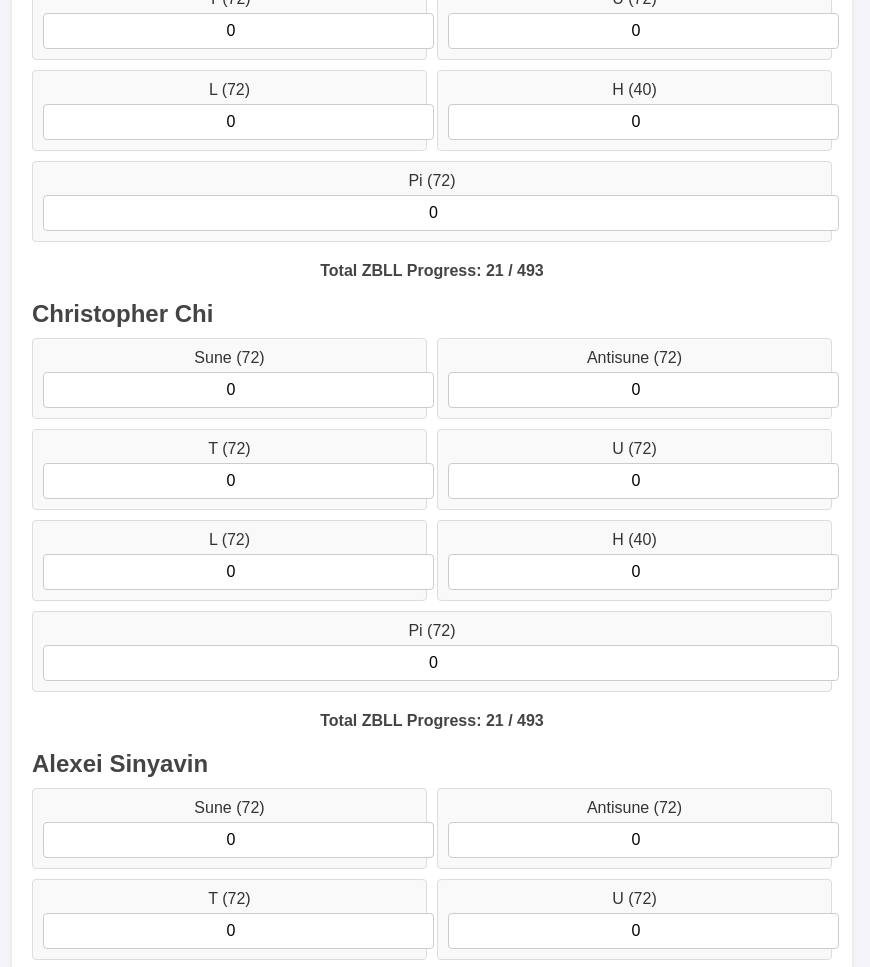
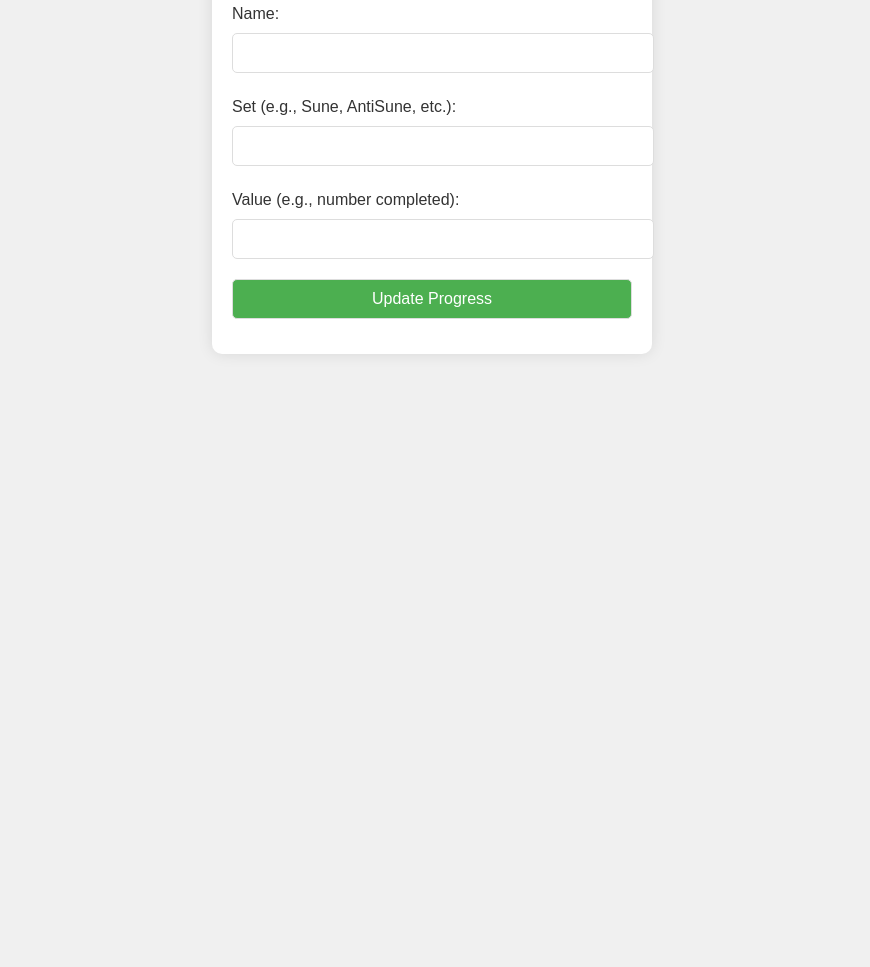
Before and after one commit to ajk549/website, a plain HTML site: page index.html in a window 1280 px wide. Shown: the part 270-1237 px from the top of the page, without its empty margins (208-1078 px from the left). After the commit the page ends 800 px from the top, so only its background shows below. Drawn offline with Linux system fonts and the light colour scheme.

Commit message:
Update index.html

```diff
--- a/index.html
+++ b/index.html
@@ -7,212 +7,115 @@
     <style>
         body {
             font-family: Arial, sans-serif;
-            background-color: #f4f4f9;
+            background-color: #f0f0f0;
+            color: #333;
             margin: 0;
+            padding: 0;
+            display: flex;
+            justify-content: center;
+            align-items: center;
+            height: 100vh;
+        }
+        .container {
+            background-color: white;
             padding: 20px;
-            color: #333;
+            border-radius: 10px;
+            box-shadow: 0 0 15px rgba(0, 0, 0, 0.1);
+            width: 100%;
+            max-width: 400px;
         }
         h1 {
             text-align: center;
-            color: #555;
-        }
-        .container {
-            max-width: 800px;
-            margin: 20px auto;
-            background: #fff;
-            padding: 20px;
-            border-radius: 8px;
-            box-shadow: 0 2px 4px rgba(0, 0, 0, 0.1);
-        }
-        .person {
             margin-bottom: 20px;
         }
-        .person h2 {
-            margin: 0 0 10px;
-            color: #444;
+        label {
+            font-size: 16px;
+            display: block;
+            margin: 10px 0 5px;
         }
-        .sets {
-            display: flex;
-            flex-wrap: wrap;
-            gap: 10px;
+        input, button {
+            width: 100%;
+            padding: 10px;
+            font-size: 16px;
+            margin: 5px 0 15px;
+            border: 1px solid #ddd;
+            border-radius: 5px;
         }
-        .set {
-            flex: 1 1 calc(33% - 10px);
-            background: #f9f9f9;
-            padding: 10px;
-            border: 1px solid #ddd;
-            border-radius: 4px;
+        button {
+            background-color: #4CAF50;
+            color: white;
+            cursor: pointer;
+        }
+        button:hover {
+            background-color: #45a049;
+        }
+        .message {
+            font-size: 16px;
+            color: green;
             text-align: center;
-        }
-        .set input {
-            width: 100%;
-            padding: 8px;
-            margin-top: 5px;
-            font-size: 16px;
-            text-align: center;
-            border: 1px solid #ccc;
-            border-radius: 4px;
-        }
-        .footer {
-            text-align: center;
-            margin-top: 20px;
-            font-size: 14px;
-            color: #888;
-        }
-        .total {
-            text-align: center;
-            margin-top: 20px;
-            font-size: 16px;
-            font-weight: bold;
-            color: #444;
         }
     </style>
 </head>
 <body>
-    <h1>ZBLL Progress Tracker</h1>
     <div class="container">
-        <!-- Daniel Karnaukh -->
-        <div class="person">
-            <h2>Daniel Karnaukh</h2>
-            <div class="sets">
-                <div class="set">
-                    <label for="daniel-sune">Sune (72)</label>
-                    <input type="number" id="daniel-sune" value="0" min="0" max="72">
-                </div>
-                <div class="set">
-                    <label for="daniel-antisune">Antisune (72)</label>
-                    <input type="number" id="daniel-antisune" value="0" min="0" max="72">
-                </div>
-                <div class="set">
-                    <label for="daniel-t">T (72)</label>
-                    <input type="number" id="daniel-t" value="0" min="0" max="72">
-                </div>
-                <div class="set">
-                    <label for="daniel-u">U (72)</label>
-                    <input type="number" id="daniel-u" value="0" min="0" max="72">
-                </div>
-                <div class="set">
-                    <label for="daniel-l">L (72)</label>
-                    <input type="number" id="daniel-l" value="0" min="0" max="72">
-                </div>
-                <div class="set">
-                    <label for="daniel-h">H (40)</label>
-                    <input type="number" id="daniel-h" value="0" min="0" max="40">
-                </div>
-                <div class="set">
-                    <label for="daniel-pi">Pi (72)</label>
-                    <input type="number" id="daniel-pi" value="0" min="0" max="72">
-                </div>
-            </div>
-            <div class="total">
-                Total ZBLL Progress: <span id="daniel-total">0 / 493</span>
-            </div>
-        </div>
+        <h1>ZBLL Progress</h1>
+        <form id="progress-form">
+            <label for="name">Name:</label>
+            <input type="text" id="name" required>
 
-        <!-- Christopher Chi -->
-        <div class="person">
-            <h2>Christopher Chi</h2>
-            <div class="sets">
-                <div class="set">
-                    <label for="christopher-sune">Sune (72)</label>
-                    <input type="number" id="christopher-sune" value="0" min="0" max="72">
-                </div>
-                <div class="set">
-                    <label for="christopher-antisune">Antisune (72)</label>
-                    <input type="number" id="christopher-antisune" value="0" min="0" max="72">
-                </div>
-                <div class="set">
-                    <label for="christopher-t">T (72)</label>
-                    <input type="number" id="christopher-t" value="0" min="0" max="72">
-                </div>
-                <div class="set">
-                    <label for="christopher-u">U (72)</label>
-                    <input type="number" id="christopher-u" value="0" min="0" max="72">
-                </div>
-                <div class="set">
-                    <label for="christopher-l">L (72)</label>
-                    <input type="number" id="christopher-l" value="0" min="0" max="72">
-                </div>
-                <div class="set">
-                    <label for="christopher-h">H (40)</label>
-                    <input type="number" id="christopher-h" value="0" min="0" max="40">
-                </div>
-                <div class="set">
-                    <label for="christopher-pi">Pi (72)</label>
-                    <input type="number" id="christopher-pi" value="0" min="0" max="72">
-                </div>
-            </div>
-            <div class="total">
-                Total ZBLL Progress: <span id="christopher-total">0 / 493</span>
-            </div>
-        </div>
+            <label for="set">Set (e.g., Sune, AntiSune, etc.):</label>
+            <input type="text" id="set" required>
 
-        <!-- Alexei Sinyavin -->
-        <div class="person">
-            <h2>Alexei Sinyavin</h2>
-            <div class="sets">
-                <div class="set">
-                    <label for="alexei-sune">Sune (72)</label>
-                    <input type="number" id="alexei-sune" value="0" min="0" max="72">
-                </div>
-                <div class="set">
-                    <label for="alexei-antisune">Antisune (72)</label>
-                    <input type="number" id="alexei-antisune" value="0" min="0" max="72">
-                </div>
-                <div class="set">
-                    <label for="alexei-t">T (72)</label>
-                    <input type="number" id="alexei-t" value="0" min="0" max="72">
-                </div>
-                <div class="set">
-                    <label for="alexei-u">U (72)</label>
-                    <input type="number" id="alexei-u" value="0" min="0" max="72">
-                </div>
-                <div class="set">
-                    <label for="alexei-l">L (72)</label>
-                    <input type="number" id="alexei-l" value="0" min="0" max="72">
-                </div>
-                <div class="set">
-                    <label for="alexei-h">H (40)</label>
-                    <input type="number" id="alexei-h" value="0" min="0" max="40">
-                </div>
-                <div class="set">
-                    <label for="alexei-pi">Pi (72)</label>
-                    <input type="number" id="alexei-pi" value="0" min="0" max="72">
-                </div>
-            </div>
-            <div class="total">
-                Total ZBLL Progress: <span id="alexei-total">0 / 493</span>
-            </div>
-        </div>
+            <label for="value">Value (e.g., number completed):</label>
+            <input type="number" id="value" required>
+
+            <button type="submit">Update Progress</button>
+        </form>
+        <div id="response-message" class="message"></div>
     </div>
-    <div class="footer">Built for fun ZBLL tracking! 🚀</div>
+
     <script>
-        // Function to calculate total progress
-        function updateTotal(person) {
-            const sets = ['sune', 'antisune', 't', 'u', 'l', 'h', 'pi'];
-            let total = 0;
-            sets.forEach(set => {
-                const value = parseInt(document.getElementById(person + '-' + set).value) || 0;
-                total += value;
-            });
-            const totalProgress = total + 21; // Adding PLLs
-            document.getElementById(person + '-total').textContent = `${totalProgress} / 493`;
-        }
+        // Select form and input fields
+        const form = document.getElementById('progress-form');
+        const nameInput = document.getElementById('name');
+        const setInput = document.getElementById('set');
+        const valueInput = document.getElementById('value');
+        const messageDiv = document.getElementById('response-message');
 
-        // Event listeners for input changes
-        document.querySelectorAll('input').forEach(input => {
-            const savedValue = localStorage.getItem(input.id);
-            if (savedValue) input.value = savedValue;
+        // Handle form submission
+        form.addEventListener('submit', async (event) => {
+            event.preventDefault();
 
-            input.addEventListener('change', () => {
-                localStorage.setItem(input.id, input.value);
-                const person = input.id.split('-')[0];
-                updateTotal(person);
-            });
+            // Collect data from the form
+            const name = nameInput.value;
+            const set = setInput.value;
+            const value = valueInput.value;
+
+            // Send POST request to backend API
+            try {
+                const response = await fetch('http://localhost:3000/api/progress/update', {
+                    method: 'POST',
+                    headers: {
+                        'Content-Type': 'application/json'
+                    },
+                    body: JSON.stringify({ name, set, value })
+                });
+
+                const result = await response.text();
+                // Show response from backend
+                messageDiv.textContent = result;
+                messageDiv.style.color = 'green';
+            } catch (error) {
+                console.error('Error:', error);
+                messageDiv.textContent = 'An error occurred while updating progress.';
+                messageDiv.style.color = 'red';
+            }
+
+            // Clear form inputs after submission
+            nameInput.value = '';
+            setInput.value = '';
+            valueInput.value = '';
         });
-
-        // Initialize total progress on page load
-        ['daniel', 'christopher', 'alexei'].forEach(person => updateTotal(person));
     </script>
 </body>
 </html>
```
